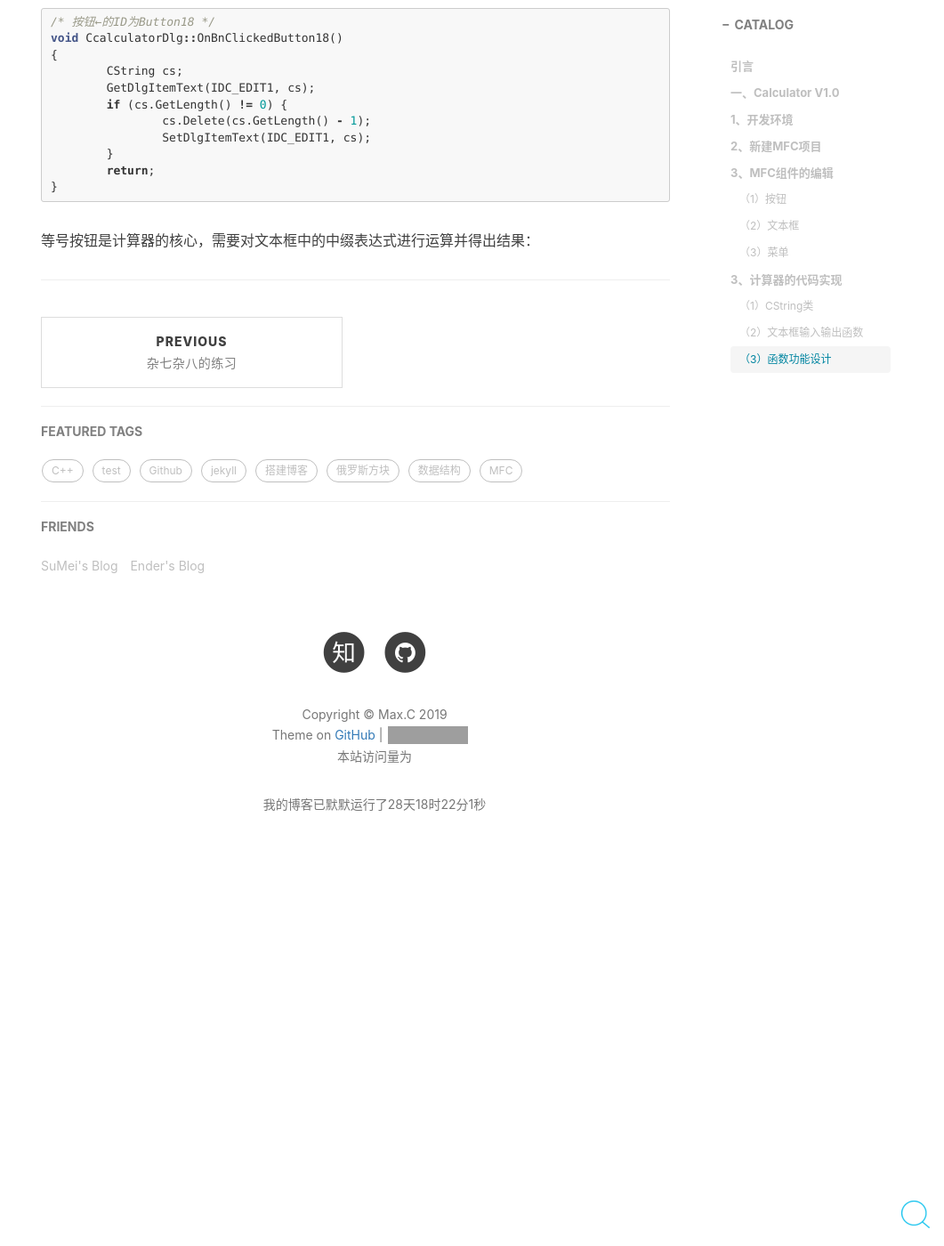
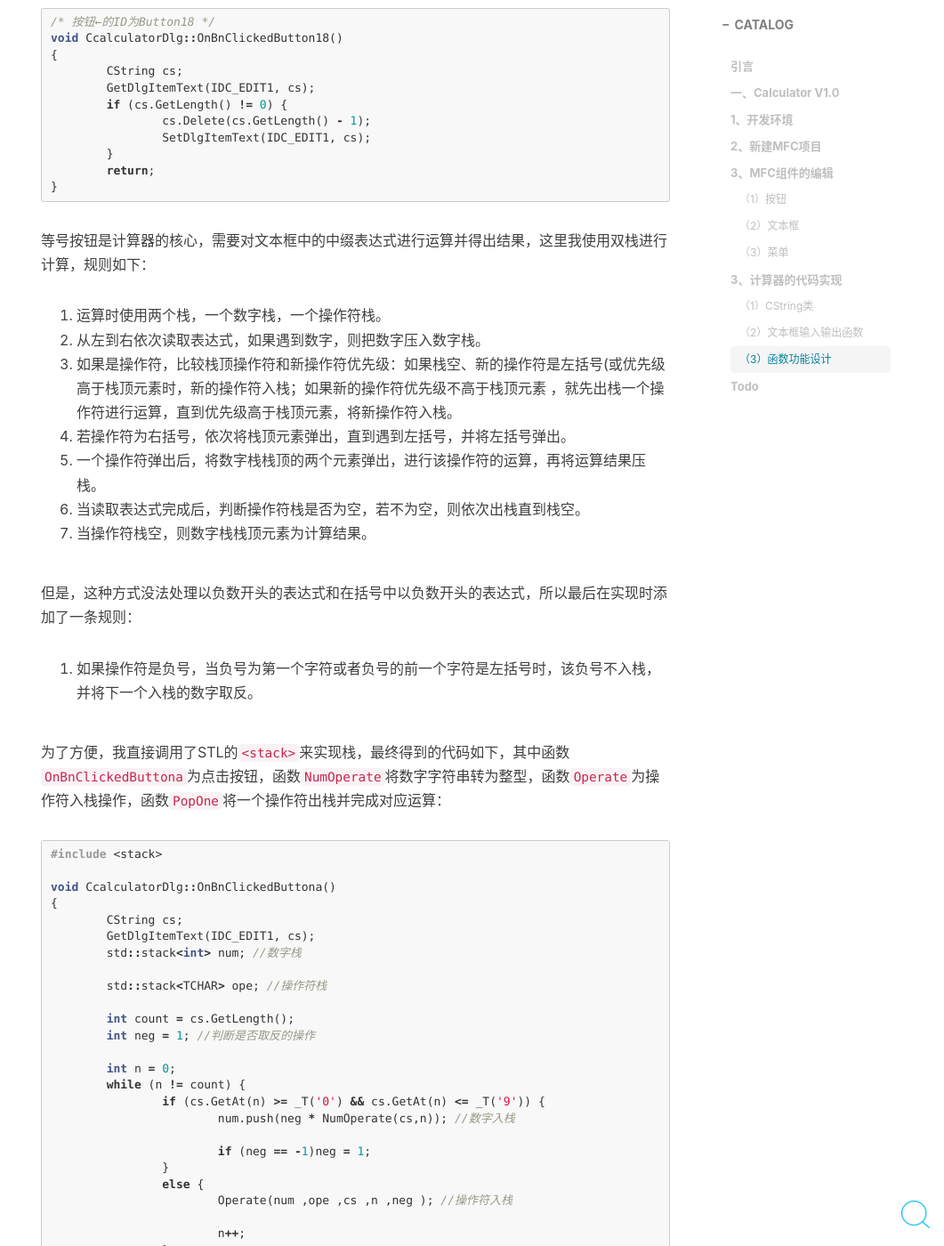
Before and after one commit to 437436999/437436999-coder.github.io, a Jekyll site: the page built from _posts/2019-09-06-Calculator.md, in a window 1280 px wide and 1400 px high, scrolled down 16534 px. Shown: the whole window at 89% size, without its empty margins (219-1280 px from the left). Built offline with Jekyll 4.4.1, drawn with Linux system fonts in a browser that asks for light colours; nearby versions of some CDN libraries; comment, search, counter and statistics services are not loaded; before the commit the page ends 17542 px from its top, so only the background shows below that; some of the changed text lies outside the part shown; grey boxes are pictures that could not be loaded.

Commit message:
Update 2019-09-06-Calculator.md

````diff
--- a/_posts/2019-09-06-Calculator.md
+++ b/_posts/2019-09-06-Calculator.md
@@ -355,6 +355,160 @@ void CcalculatorDlg::OnBnClickedButton18()
 }
 ```
 
-等号按钮是计算器的核心，需要对文本框中的中缀表达式进行运算并得出结果：
+等号按钮是计算器的核心，需要对文本框中的中缀表达式进行运算并得出结果，这里我使用双栈进行计算，规则如下：
+
+1. 运算时使用两个栈，一个数字栈，一个操作符栈。
+2. 从左到右依次读取表达式，如果遇到数字，则把数字压入数字栈。
+3. 如果是操作符，比较栈顶操作符和新操作符优先级：如果栈空、新的操作符是左括号(或优先级高于栈顶元素时，新的操作符入栈；如果新的操作符优先级不高于栈顶元素 ，就先出栈一个操作符进行运算，直到优先级高于栈顶元素，将新操作符入栈。
+4. 若操作符为右括号，依次将栈顶元素弹出，直到遇到左括号，并将左括号弹出。
+5. 一个操作符弹出后，将数字栈栈顶的两个元素弹出，进行该操作符的运算，再将运算结果压栈。
+6. 当读取表达式完成后，判断操作符栈是否为空，若不为空，则依次出栈直到栈空。
+7. 当操作符栈空，则数字栈栈顶元素为计算结果。
+
+但是，这种方式没法处理以负数开头的表达式和在括号中以负数开头的表达式，所以最后在实现时添加了一条规则：
+
+8. 如果操作符是负号，当负号为第一个字符或者负号的前一个字符是左括号时，该负号不入栈，并将下一个入栈的数字取反。
+
+为了方便，我直接调用了STL的`<stack>`来实现栈，最终得到的代码如下，其中函数`OnBnClickedButtona`为点击按钮，函数`NumOperate`将数字字符串转为整型，函数`Operate`为操作符入栈操作，函数`PopOne`将一个操作符出栈并完成对应运算：
+
+```cpp
+#include <stack>
+
+
+void CcalculatorDlg::OnBnClickedButtona()
+{
+	CString cs;
+	GetDlgItemText(IDC_EDIT1, cs);
+	std::stack<int> num; //数字栈
+
+	std::stack<TCHAR> ope; //操作符栈
+
+	int count = cs.GetLength();
+	int neg = 1; //判断是否取反的操作
+
+	int n = 0;
+	while (n != count) {
+		if (cs.GetAt(n) >= _T('0') && cs.GetAt(n) <= _T('9')) {
+			num.push(neg * NumOperate(cs,n)); //数字入栈
+
+			if (neg == -1)neg = 1;
+		}
+		else {
+			Operate(num ,ope ,cs ,n ,neg ); //操作符入栈
+
+			n++;
+		}
+	}
+	while (PopOne(num, ope));
+	cs.Format(_T("%d"), num.top());
+	SetDlgItemText(IDC_EDIT1, cs);
+
+}
+
+int NumOperate(CString cs, int &n) {
+	int num = 0;
+	while (cs.GetAt(n) >= _T('0') && cs.GetAt(n) <= _T('9')) {
+		num *= 10;
+		num += cs.GetAt(n) - _T('0');
+		n++;
+	}
+	return num;
+}
+
+bool PopOne(std::stack<int> &num, std::stack<TCHAR>& ope) {
+	if (ope.empty() || ope.top() == _T('('))return 0; //
+	int a = num.top();
+	num.pop();
+	int b = num.top();
+	num.pop();
+	switch(ope.top()){
+		case _T('+'): {
+			num.push(a + b);
+			break;
+		}
+		case _T('-'): {
+			num.push(b - a);
+			break;
+		}
+		case _T('×'): {
+			num.push(a * b);
+			break;
+		}
+		case _T('÷'): {
+			num.push(b / a);
+			break;
+		}
+	}
+	ope.pop();
+	return 1;
+}
+
+void Operate(std::stack<int>& num,std::stack<TCHAR>& ope, CString &cs,int n,int &neg) {
+	TCHAR cx = cs.GetAt(n);
+	switch (cx) {
+		case _T('+'): {
+			if(ope.empty())
+				ope.push(cx);
+			else {
+				while (PopOne(num, ope));
+				ope.push(cx);
+			}
+			break;
+		}
+		case _T('-'): {
+			if (n == 0 || cs.GetAt(n - 1) == _T('(')) {
+				neg = -1; //当减号作为负号使用时，将neg赋值为-1且不入栈
+
+				break;
+			}
+			if (ope.empty())
+				ope.push(cx);
+			else {
+				while (PopOne(num, ope));
+				ope.push(cx);
+			}
+			break;
+		}
+		case _T('×'): {
+			if (ope.empty()||ope.top()== _T('-')||ope.top()== _T('+'))
+				ope.push(cx);
+			else {
+				while (ope.top() != _T('-') && ope.top() != _T('+') && PopOne(num, ope));
+				ope.push(cx);
+			}
+			break;
+		}
+		case _T('÷'): {
+			if (ope.empty() || ope.top() == _T('-') || ope.top() == _T('+'))
+				ope.push(cx);
+			else {
+				while (ope.top() != _T('-') && ope.top() != _T('+') && PopOne(num, ope));
+				ope.push(cx);
+			}
+			break;
+		}
+		case _T('('): {
+			ope.push(cx);
+			break;
+		}
+		case _T(')'): {
+			while (PopOne(num, ope));
+			ope.pop(); //将左括号弹出
+
+			break;
+		}
+	}
+}
+```
+
+自此，我们就完成了整个计算器功能的实现。
+
+# Todo
+
+初版的计算器功能并不完善，需要进一步的改善，现在准备在以下几个方面进行改进：
+
+- [ ] 引入小数点的输入，将计算改为浮点运算。
+- [ ] 在算式出现逻辑错误时（如3+2/0）在文本框显示`Error`字样。
+- [ ] 引入平方/开方/百分号等操作符。
 
 ***
````
